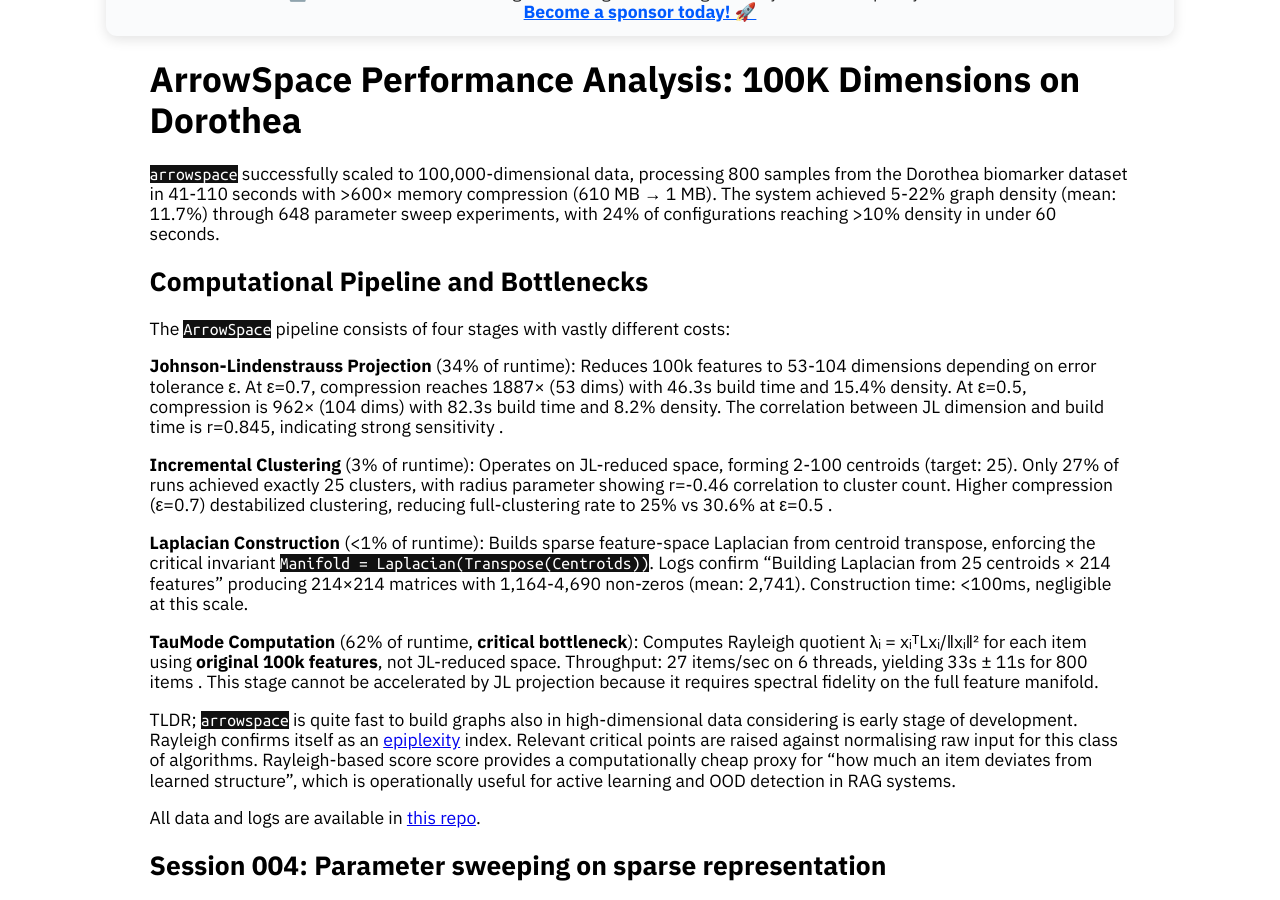
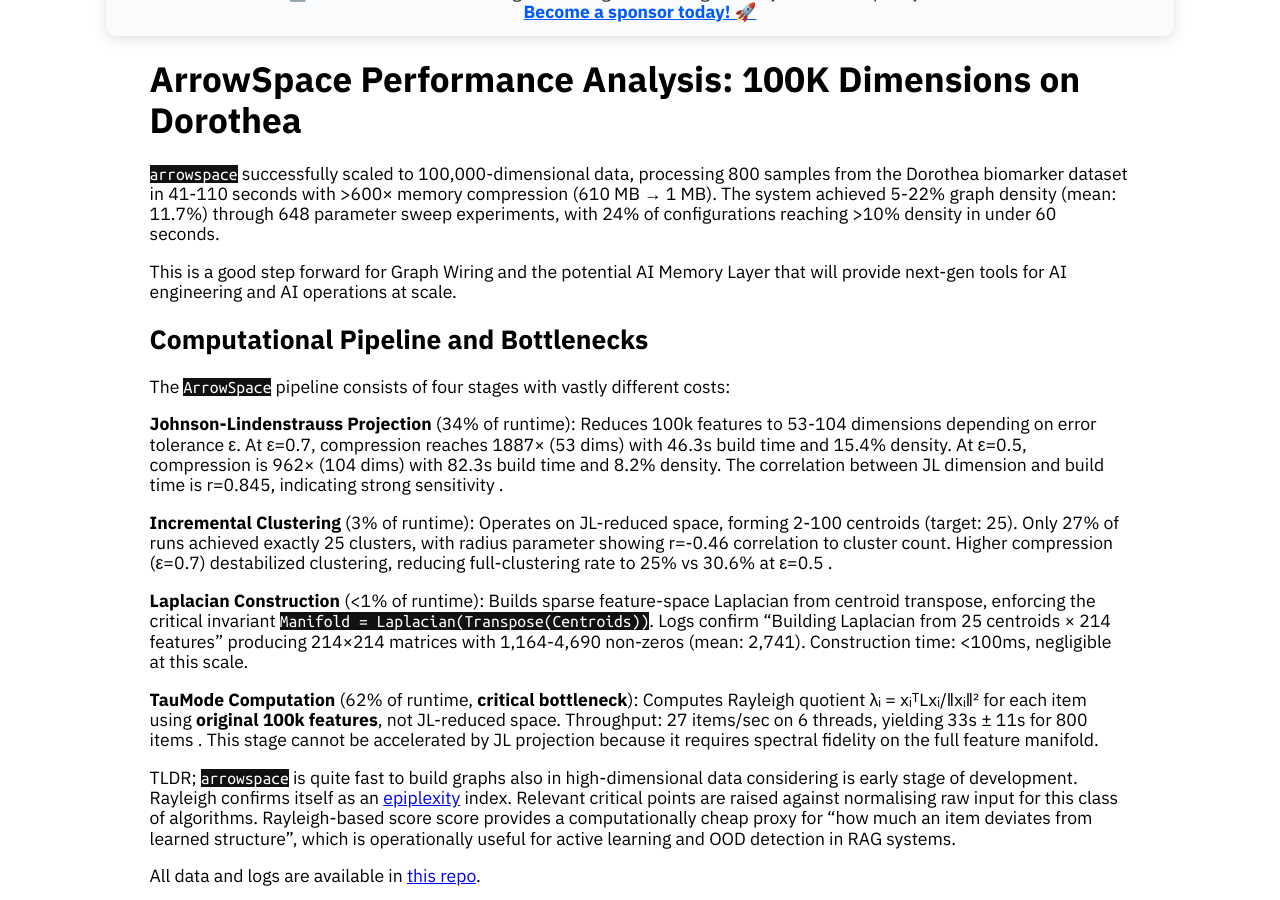
Before and after one commit to Mec-iS/staticwebpage, a Jekyll site: the page built from posts/015_arrowspace_stress-test_on_dorothea_dataset.md, in a window 1280 px wide and 900 px high, scrolled down 346 px. Built offline with Jekyll 4.4.1, drawn with Linux system fonts in a browser that asks for light colours; nearby versions of some CDN libraries; formulas are drawn with MathJax 3.

Commit message:
minor additions

```diff
--- a/posts/015_arrowspace_stress-test_on_dorothea_dataset.md
+++ b/posts/015_arrowspace_stress-test_on_dorothea_dataset.md
@@ -9,6 +9,8 @@
 # ArrowSpace Performance Analysis: 100K Dimensions on Dorothea
 
 `arrowspace` successfully scaled to 100,000-dimensional data, processing 800 samples from the Dorothea biomarker dataset in 41-110 seconds with >600× memory compression (610 MB → 1 MB). The system achieved 5-22% graph density (mean: 11.7%) through 648 parameter sweep experiments, with 24% of configurations reaching >10% density in under 60 seconds.
+
+This is a good step forward for Graph Wiring and the potential AI Memory Layer that will provide next-gen tools for AI engineering and AI operations at scale.
 
 ## Computational Pipeline and Bottlenecks
 
```
